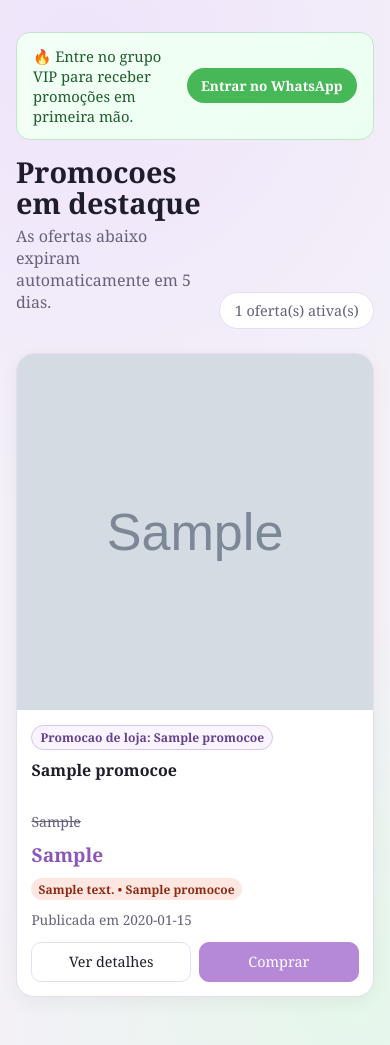
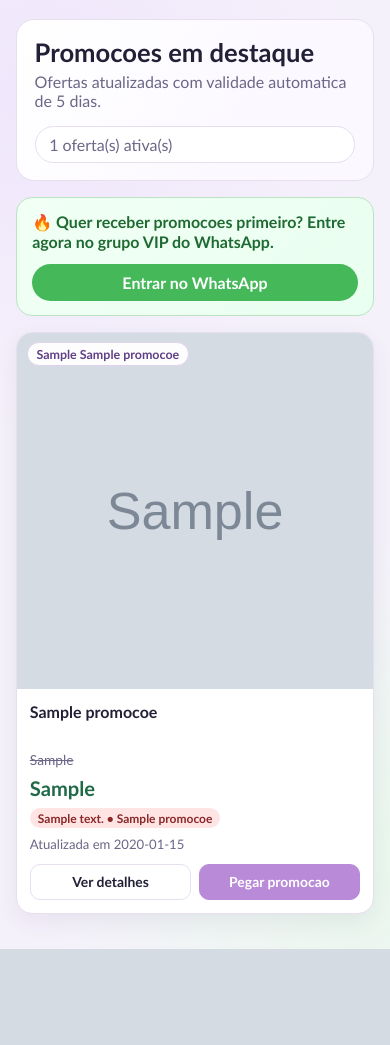
Before and after one commit to olvfabio23/fikbellapromo, a Flask app: template templates/promotions.html in a window 390 px wide. After the commit the page ends 949 px from the top, so only its background shows below. Run offline with Flask 3, Linux system fonts and the light colour scheme; the template is opened without the code that fills it: most values are stand-ins (such as "Sample title", 1, 10 or a date in 2020); grey boxes marked "Sample" are stand-in pictures.

Commit message:
feat: robust short-link extraction and fully responsive promotion pages

```diff
--- a/app.py
+++ b/app.py
@@ -12,6 +12,7 @@ from bs4 import BeautifulSoup
 from flask_sqlalchemy import SQLAlchemy
 from jinja2 import TemplateNotFound
 from urllib.parse import urlparse
+from urllib.parse import urljoin
 
 try:
     from scraper import ProductScraper
@@ -134,6 +135,114 @@ def extrair_loja_nome(link):
         if base:
             return base[0].capitalize()
     return 'Loja parceira'
+
+
+def extrair_loja_simbolo(link):
+    try:
+        host = (urlparse(link).netloc or '').lower().replace('www.', '')
+    except Exception:
+        return '🛍️'
+
+    mapa = {
+        'mercadolivre': '🟡',
+        'shopee': '🟠',
+        'amazon': '🛒',
+        'magazineluiza': '🔵',
+        'magalu': '🔵',
+        'aliexpress': '🔴',
+        'shein': '⚫',
+        'netshoes': '🏃',
+        'centauro': '⚽',
+    }
+    for chave, simbolo in mapa.items():
+        if chave in host:
+            return simbolo
+    return '🛍️'
+
+
+def _normalize_url(product_url):
+    url = (product_url or '').strip()
+    if not url:
+        return ''
+    if not re.match(r'^https?://', url, flags=re.IGNORECASE):
+        url = f'https://{url}'
+    return url
+
+
+def _expand_short_url(product_url, headers):
+    session = requests.Session()
+    session.headers.update(headers)
+
+    try:
+        resp = session.get(product_url, timeout=20, allow_redirects=True)
+        resp.raise_for_status()
+        return resp.url, resp.text
+    except requests.RequestException:
+        pass
+
+    try:
+        resp = session.head(product_url, timeout=20, allow_redirects=True)
+        resp.raise_for_status()
+        return resp.url, ''
+    except requests.RequestException:
+        return product_url, ''
+
+
+def _extract_price_candidates(text):
+    if not text:
+        return []
+    candidates = []
+    patterns = [
+        r'R\$\s*\d{1,3}(?:\.\d{3})*,\d{2}',
+        r'\d{1,3}(?:\.\d{3})*,\d{2}\s*R\$',
+        r'"price"\s*[:=]\s*"?(\d+(?:\.\d{1,2})?)"?',
+        r'"salePrice"\s*[:=]\s*"?(\d+(?:\.\d{1,2})?)"?',
+        r'"bestPrice"\s*[:=]\s*"?(\d+(?:\.\d{1,2})?)"?',
+    ]
+
+    for pattern in patterns:
+        for match in re.findall(pattern, text, flags=re.IGNORECASE):
+            raw = match if isinstance(match, str) else str(match)
+            num = _parse_preco_to_float(raw)
+            if num is not None and num > 0:
+                candidates.append(num)
+
+    return sorted(set(candidates))
+
+
+def _extract_image_from_html(soup, base_url):
+    imagem = (
+        _get_meta_content(soup, 'meta[property="og:image"]')
+        or _get_meta_content(soup, 'meta[name="twitter:image"]')
+    )
+    if imagem:
+        return imagem
+
+    for selector in ['img#landingImage', 'img[data-old-hires]', 'img[itemprop="image"]', 'img[src]']:
+        tag = soup.select_one(selector)
+        if not tag:
+            continue
+        src = (tag.get('data-old-hires') or tag.get('src') or '').strip()
+        if src:
+            return urljoin(base_url, src)
+    return ''
+
+
+def _extract_title_from_html(soup):
+    titulo = (
+        _get_meta_content(soup, 'meta[property="og:title"]')
+        or _get_meta_content(soup, 'meta[name="twitter:title"]')
+    )
+    if titulo:
+        return titulo
+
+    for selector in ['h1[itemprop="name"]', 'h1', 'title']:
+        tag = soup.select_one(selector)
+        if tag:
+            texto = tag.get_text(' ', strip=True)
+            if texto:
+                return texto
+    return ''
 
 
 def _get_meta_content(soup, selector):
@@ -357,27 +466,33 @@ def _extrair_do_json_ld(soup):
 
 
 def extrair_dados_produto(product_url):
+    product_url = _normalize_url(product_url)
+    if not product_url:
+        raise requests.RequestException('URL inválida.')
+
     headers = {
         'User-Agent': (
             'Mozilla/5.0 (Windows NT 10.0; Win64; x64) '
             'AppleWebKit/537.36 (KHTML, like Gecko) '
             'Chrome/126.0.0.0 Safari/537.36'
-        )
+        ),
+        'Accept-Language': 'pt-BR,pt;q=0.9,en-US;q=0.8,en;q=0.7',
+        'Accept': 'text/html,application/xhtml+xml,application/xml;q=0.9,*/*;q=0.8',
     }
-    resposta = requests.get(product_url, headers=headers, timeout=20)
-    resposta.raise_for_status()
 
-    soup = BeautifulSoup(resposta.text, 'lxml')
+    final_url, html_text = _expand_short_url(product_url, headers)
+    if not html_text:
+        try:
+            resp = requests.get(final_url, headers=headers, timeout=20)
+            resp.raise_for_status()
+            html_text = resp.text
+        except requests.RequestException:
+            html_text = ''
 
-    titulo = (
-        _get_meta_content(soup, 'meta[property="og:title"]')
-        or _get_meta_content(soup, 'meta[name="twitter:title"]')
-        or (soup.title.get_text(strip=True) if soup.title else '')
-    )
-    imagem = (
-        _get_meta_content(soup, 'meta[property="og:image"]')
-        or _get_meta_content(soup, 'meta[name="twitter:image"]')
-    )
+    soup = BeautifulSoup(html_text or '', 'lxml')
+
+    titulo = _extract_title_from_html(soup)
+    imagem = _extract_image_from_html(soup, final_url)
     preco_atual = (
         _get_meta_content(soup, 'meta[property="product:price:amount"]')
         or _get_meta_content(soup, 'meta[property="og:price:amount"]')
@@ -395,13 +510,21 @@ def extrair_dados_produto(product_url):
         preco_atual = preco_atual or jsonld_preco
         imagem = imagem or jsonld_imagem
 
-    prices_in_text = []
-    for match in re.findall(r'R\$\s*\d{1,3}(?:\.\d{3})*,\d{2}', resposta.text):
-        value = _parse_preco_to_float(match)
-        if value is not None:
-            prices_in_text.append(value)
+    prices_in_text = _extract_price_candidates(html_text)
 
-    prices_in_text = sorted(set(prices_in_text))
+    if not prices_in_text and final_url:
+        try:
+            jina_url = f"https://r.jina.ai/http://{final_url.replace('https://', '').replace('http://', '')}"
+            jina_resp = requests.get(jina_url, headers=headers, timeout=20)
+            if jina_resp.ok:
+                prices_in_text = _extract_price_candidates(jina_resp.text)
+                if not titulo:
+                    title_match = re.search(r'^Title:\s*(.+)$', jina_resp.text, flags=re.MULTILINE)
+                    if title_match:
+                        titulo = title_match.group(1).strip()
+        except requests.RequestException:
+            pass
+
     if prices_in_text:
         if not preco_atual:
             preco_atual = _format_preco_br(prices_in_text[0])
@@ -414,13 +537,18 @@ def extrair_dados_produto(product_url):
     if not preco_original_fmt:
         preco_original_fmt = preco_atual_fmt
 
+    if not titulo and final_url:
+        titulo = f'Oferta {extrair_loja_nome(final_url)}'
+
     return {
         'titulo': titulo,
         'preco': preco_atual_fmt,
         'preco_atual': preco_atual_fmt,
         'preco_original': preco_original_fmt,
         'imagem': imagem,
-        'link_afiliado': product_url,
+        'link_afiliado': final_url or product_url,
+        'loja_nome': extrair_loja_nome(final_url or product_url),
+        'loja_simbolo': extrair_loja_simbolo(final_url or product_url),
     }
 
 
@@ -533,6 +661,7 @@ def vitrine_promocoes():
             'imagem': promo.imagem,
             'slug': promo.slug,
             'loja_nome': extrair_loja_nome(promo.link_afiliado),
+            'loja_simbolo': extrair_loja_simbolo(promo.link_afiliado),
             'data_publicacao': promo.data_publicacao,
             'preco_final': info['preco_final'],
             'preco_original': info['preco_original'],
@@ -556,6 +685,7 @@ def detalhe_promocao(slug):
         'imagem': promocao.imagem,
         'slug': promocao.slug,
         'loja_nome': extrair_loja_nome(promocao.link_afiliado),
+        'loja_simbolo': extrair_loja_simbolo(promocao.link_afiliado),
         'link_afiliado': promocao.link_afiliado,
         'data_publicacao': promocao.data_publicacao,
         'expira_em': promocao.expira_em,
--- a/templates/promotions.html
+++ b/templates/promotions.html
@@ -3,249 +3,282 @@
 <head>
     <meta charset="UTF-8">
     <meta name="viewport" content="width=device-width, initial-scale=1.0">
-    <title>Vitrine de Promocoes - Fikbella</title>
+    <title>Promocoes em destaque - Fikbella Promo</title>
     <style>
         :root {
-            --bg: #f4f1f8;
-            --card: #ffffff;
-            --ink: #1f1d2b;
-            --muted: #67617b;
-            --brand: #b688d8;
-            --brand-strong: #8d57b8;
-            --line: #e6ddf0;
-            --green: #47b857;
+            --bg: #f5f1fb;
+            --panel: #ffffff;
+            --ink: #222036;
+            --muted: #6c6687;
+            --line: #e7deef;
+            --violet: #b88ad8;
+            --violet-strong: #8d57b8;
+            --green: #45b85a;
         }
 
         * { box-sizing: border-box; }
 
         body {
             margin: 0;
-            font-family: Georgia, "Times New Roman", serif;
+            font-family: "Trebuchet MS", Verdana, sans-serif;
             color: var(--ink);
             background:
-                radial-gradient(circle at 20% 5%, #efe4fb 0%, rgba(239, 228, 251, 0) 45%),
-                radial-gradient(circle at 90% 95%, #e5f7ea 0%, rgba(229, 247, 234, 0) 35%),
+                radial-gradient(circle at 10% 10%, #efe6fb 0%, rgba(239, 230, 251, 0) 36%),
+                radial-gradient(circle at 92% 90%, #e9f8ec 0%, rgba(233, 248, 236, 0) 35%),
                 var(--bg);
         }
 
-        .group-banner {
-            border: 1px solid #bfe8c6;
-            background: linear-gradient(135deg, #f3fff6 0%, #ebfff1 100%);
-            border-radius: 14px;
-            padding: 0.8rem 1rem;
+        .container {
+            width: min(1200px, calc(100% - 2rem));
+            margin: 1.2rem auto 2.2rem;
+            display: grid;
+            gap: 1rem;
+        }
+
+        .hero {
+            background: linear-gradient(120deg, #ffffff 0%, #fbf8ff 70%);
+            border: 1px solid var(--line);
+            border-radius: 18px;
+            padding: 1.1rem;
+            display: grid;
+            grid-template-columns: 1.2fr auto;
+            gap: 1rem;
+            align-items: center;
+        }
+
+        .hero h1 {
+            margin: 0;
+            font-size: clamp(1.6rem, 3vw, 2.4rem);
+            line-height: 1.1;
+        }
+
+        .hero p {
+            margin: 0.35rem 0 0;
+            color: var(--muted);
+        }
+
+        .hero-count {
+            border: 1px solid var(--line);
+            border-radius: 999px;
+            padding: 0.5rem 0.85rem;
+            color: var(--muted);
+            background: #fff;
+            white-space: nowrap;
+        }
+
+        .wa-banner {
+            border: 1px solid #bae4c2;
+            background: linear-gradient(135deg, #f1fff4 0%, #e9fff0 100%);
+            border-radius: 16px;
+            padding: 0.85rem 0.95rem;
             display: flex;
             align-items: center;
             justify-content: space-between;
-            gap: 0.7rem;
-            margin-bottom: 1rem;
+            gap: 0.8rem;
         }
 
-        .group-banner p {
+        .wa-banner p {
             margin: 0;
-            color: #1d5e2b;
-            font-size: 0.92rem;
+            color: #1f6a32;
+            font-weight: 700;
         }
 
-        .group-banner a {
+        .wa-banner a {
             text-decoration: none;
             background: var(--green);
             color: #fff;
             border-radius: 999px;
-            padding: 0.5rem 0.9rem;
+            padding: 0.58rem 0.9rem;
             font-weight: 700;
-            font-size: 0.85rem;
-            white-space: nowrap;
-        }
-
-        .wrap {
-            width: min(1100px, calc(100% - 2rem));
-            margin: 2rem auto 3rem;
-        }
-
-        .top {
-            display: flex;
-            align-items: end;
-            justify-content: space-between;
-            gap: 1rem;
-            margin-bottom: 1.5rem;
-        }
-
-        h1 {
-            margin: 0;
-            font-size: clamp(1.8rem, 3vw, 2.6rem);
-            line-height: 1.1;
-        }
-
-        .hint {
-            color: var(--muted);
-            margin-top: 0.4rem;
-        }
-
-        .count {
-            border: 1px solid var(--line);
-            background: #fff;
-            border-radius: 999px;
-            padding: 0.5rem 0.9rem;
-            font-size: 0.9rem;
-            color: var(--muted);
             white-space: nowrap;
         }
 
         .grid {
             display: grid;
-            grid-template-columns: repeat(auto-fill, minmax(240px, 1fr));
-            gap: 1rem;
+            grid-template-columns: repeat(auto-fill, minmax(260px, 1fr));
+            gap: 0.9rem;
         }
 
         .card {
-            background: var(--card);
+            background: var(--panel);
             border: 1px solid var(--line);
-            border-radius: 18px;
+            border-radius: 16px;
             overflow: hidden;
-            display: flex;
-            flex-direction: column;
-            box-shadow: 0 6px 20px rgba(36, 25, 16, 0.05);
+            box-shadow: 0 8px 22px rgba(59, 43, 87, 0.07);
+            display: grid;
+            grid-template-rows: auto 1fr;
         }
 
-        .card img {
+        .media-wrap {
+            position: relative;
+            background: #f4edf9;
+        }
+
+        .media-wrap img {
             width: 100%;
             aspect-ratio: 1 / 1;
             object-fit: cover;
-            background: #f2ece2;
+            display: block;
         }
 
-        .card-body {
-            padding: 0.9rem;
+        .store-chip {
+            position: absolute;
+            left: 0.6rem;
+            top: 0.6rem;
+            margin: 0;
+            border-radius: 999px;
+            padding: 0.22rem 0.55rem;
+            background: rgba(255, 255, 255, 0.95);
+            border: 1px solid #e0d3ef;
+            color: #5f3f85;
+            font-size: 0.78rem;
+            font-weight: 700;
+        }
+
+        .body {
+            padding: 0.8rem;
             display: grid;
-            gap: 0.6rem;
+            gap: 0.5rem;
+            align-content: start;
         }
 
         .title {
             margin: 0;
             font-size: 1rem;
             line-height: 1.35;
-            min-height: 2.7em;
-        }
-
-        .price {
-            margin: 0;
-            font-size: 1.2rem;
-            font-weight: 700;
-            color: var(--brand-strong);
+            min-height: 2.6em;
         }
 
         .old-price {
             margin: 0;
             color: var(--muted);
             text-decoration: line-through;
-            font-size: 0.88rem;
+            font-size: 0.86rem;
+        }
+
+        .new-price {
+            margin: 0;
+            color: #1e6a47;
+            font-size: 1.26rem;
+            font-weight: 800;
         }
 
         .discount {
             margin: 0;
             width: fit-content;
-            padding: 0.18rem 0.45rem;
+            background: #ffe4e4;
+            color: #8a2727;
             border-radius: 999px;
-            background: #ffe7e1;
-            color: #8d2b14;
+            padding: 0.17rem 0.5rem;
             font-size: 0.75rem;
             font-weight: 700;
         }
 
         .meta {
             margin: 0;
+            font-size: 0.82rem;
             color: var(--muted);
-            font-size: 0.85rem;
-        }
-
-        .loja-chip {
-            margin: 0;
-            width: fit-content;
-            padding: 0.2rem 0.5rem;
-            border-radius: 999px;
-            font-size: 0.76rem;
-            border: 1px solid #d7c4ea;
-            background: #f9f4ff;
-            color: #64438c;
-            font-weight: 700;
         }
 
         .actions {
             display: grid;
             grid-template-columns: 1fr 1fr;
-            gap: 0.5rem;
+            gap: 0.45rem;
             margin-top: 0.2rem;
         }
 
-        a.btn {
+        .btn {
             text-decoration: none;
             text-align: center;
             border-radius: 10px;
-            padding: 0.6rem 0.7rem;
-            font-size: 0.9rem;
+            padding: 0.55rem 0.65rem;
+            font-weight: 700;
             border: 1px solid var(--line);
             color: var(--ink);
             background: #fff;
+            font-size: 0.87rem;
         }
 
-        a.btn.primary {
-            background: var(--brand);
-            border-color: var(--brand);
+        .btn.primary {
+            background: var(--violet);
             color: #fff;
+            border-color: var(--violet);
         }
 
         .empty {
             border: 1px dashed var(--line);
-            padding: 1.2rem;
             border-radius: 14px;
+            background: #fff;
             color: var(--muted);
-            background: #fff;
+            padding: 1rem;
+        }
+
+        @media (max-width: 820px) {
+            .hero {
+                grid-template-columns: 1fr;
+            }
+
+            .wa-banner {
+                flex-direction: column;
+                align-items: flex-start;
+            }
+
+            .wa-banner a {
+                width: 100%;
+                text-align: center;
+            }
         }
     </style>
 </head>
 <body>
-    <main class="wrap">
-        <div class="group-banner">
-            <p>🔥 Entre no grupo VIP para receber promoções em primeira mão.</p>
-            <a href="{{ whatsapp_group_url }}" target="_blank" rel="noopener">Entrar no WhatsApp</a>
-        </div>
-
-        <div class="top">
+    <main class="container">
+        <section class="hero">
             <div>
                 <h1>Promocoes em destaque</h1>
-                <p class="hint">As ofertas abaixo expiram automaticamente em 5 dias.</p>
+                <p>Ofertas atualizadas com validade automatica de 5 dias.</p>
             </div>
-            <div class="count">{{ promocoes|length }} oferta(s) ativa(s)</div>
-        </div>
+            <div class="hero-count">{{ promocoes|length }} oferta(s) ativa(s)</div>
+        </section>
+
+        <section class="wa-banner">
+            <p>🔥 Quer receber promocoes primeiro? Entre agora no grupo VIP do WhatsApp.</p>
+            <a href="{{ whatsapp_group_url }}" target="_blank" rel="noopener">Entrar no WhatsApp</a>
+        </section>
 
         {% if promocoes %}
             <section class="grid">
                 {% for promocao in promocoes %}
                     <article class="card">
-                        <img src="{{ promocao.imagem }}" alt="{{ promocao.titulo }}" loading="lazy">
-                        <div class="card-body">
-                            <p class="loja-chip">Promocao de loja: {{ promocao.loja_nome }}</p>
+                        <div class="media-wrap">
+                            <img src="{{ promocao.imagem }}" alt="{{ promocao.titulo }}" loading="lazy">
+                            <p class="store-chip">{{ promocao.loja_simbolo }} {{ promocao.loja_nome }}</p>
+                        </div>
+
+                        <div class="body">
                             <h2 class="title">{{ promocao.titulo }}</h2>
-                            {% if promocao.preco_original %}
+
+                            {% if promocao.preco_original and promocao.preco_original != promocao.preco_final %}
                                 <p class="old-price">{{ promocao.preco_original }}</p>
                             {% endif %}
-                            <p class="price">{{ promocao.preco_final }}</p>
+
+                            <p class="new-price">{{ promocao.preco_final }}</p>
+
                             {% if promocao.desconto_texto %}
                                 <p class="discount">{{ promocao.desconto_texto }}{% if promocao.cupom_nome %} • {{ promocao.cupom_nome }}{% endif %}</p>
                             {% endif %}
-                            <p class="meta">Publicada em {{ promocao.data_publicacao.strftime('%d/%m/%Y %H:%M') }}</p>
+
+                            <p class="meta">Atualizada em {{ promocao.data_publicacao.strftime('%d/%m/%Y %H:%M') }}</p>
+
                             <div class="actions">
                                 <a class="btn" href="{{ url_for('detalhe_promocao', slug=promocao.slug) }}">Ver detalhes</a>
-                                <a class="btn primary" href="{{ url_for('redirect_afiliado', promocao_id=promocao.id) }}">Comprar</a>
+                                <a class="btn primary" href="{{ url_for('redirect_afiliado', promocao_id=promocao.id) }}">Pegar promocao</a>
                             </div>
                         </div>
                     </article>
                 {% endfor %}
             </section>
         {% else %}
-            <div class="empty">
-                Nenhuma promocao ativa no momento.
-            </div>
+            <div class="empty">Nenhuma promocao ativa no momento.</div>
         {% endif %}
     </main>
 </body>
```
Also changed, not shown: templates/admin_promotions.html (+10 -1 lines), templates/promotion_detail.html (+123 -95 lines).
